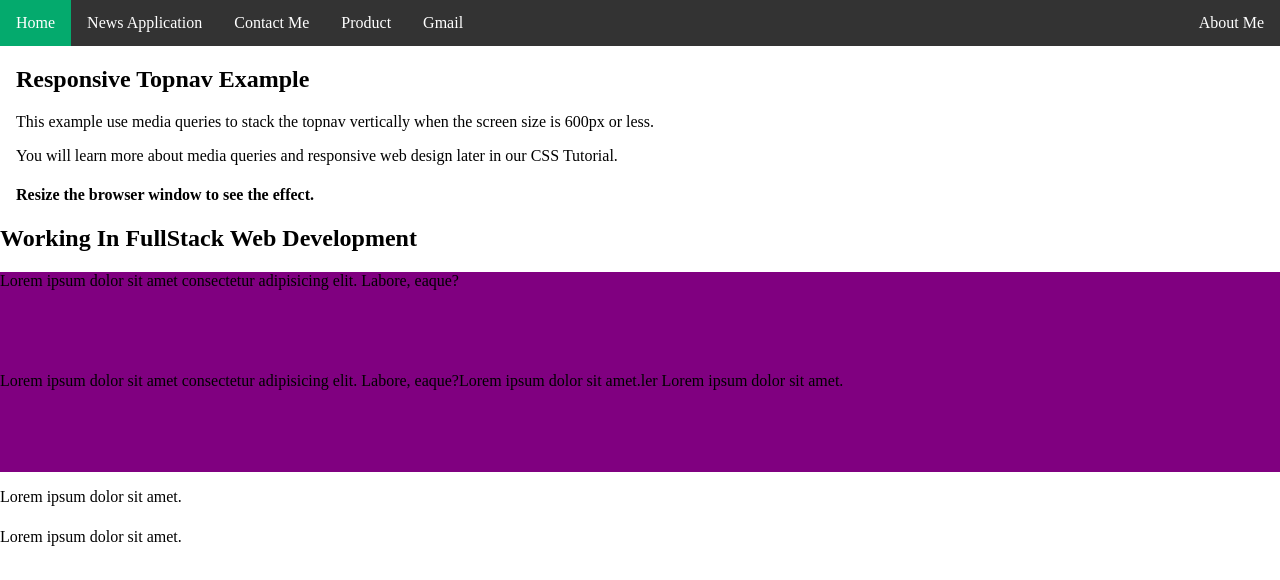
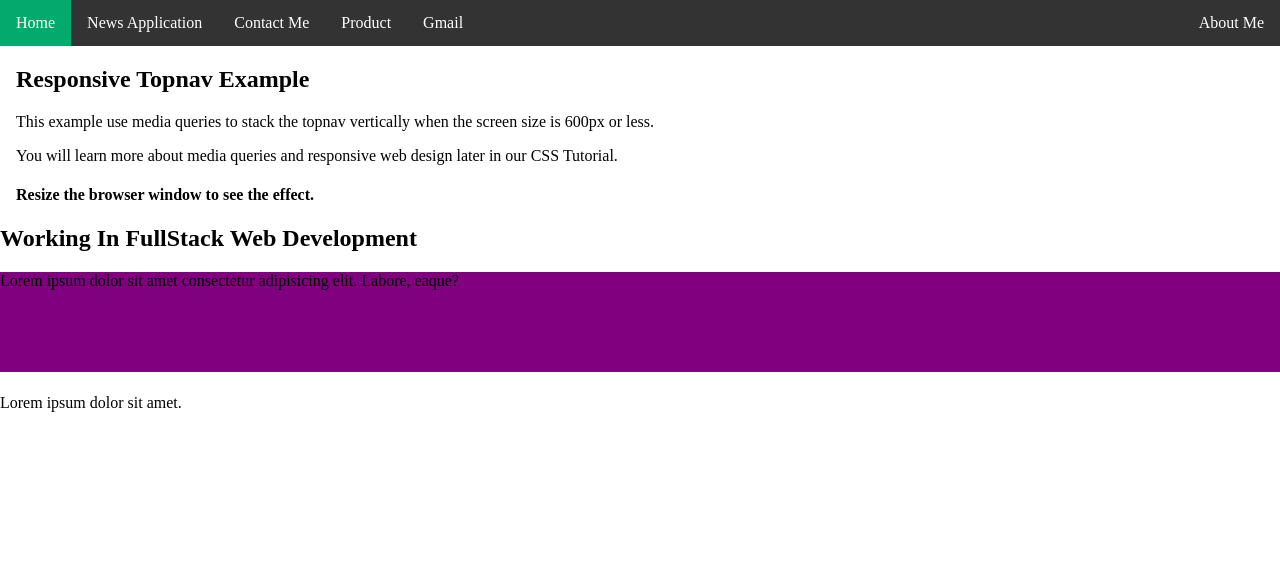
Before and after one commit to FazalAzim/GitHupTest, a plain HTML site: page index.html in a window 1280 px wide. Drawn offline with Linux system fonts and the light colour scheme.

Commit message:
remove paragraph

```diff
--- a/index.html
+++ b/index.html
@@ -70,11 +70,6 @@
     <div style="width: 100%; height: 100px; background-color: purple">
       Lorem ipsum dolor sit amet consectetur adipisicing elit. Labore, eaque?
     </div>
-    <div style="width: 100%; height: 100px; background-color: purple">
-      Lorem ipsum dolor sit amet consectetur adipisicing elit. Labore, eaque?Lorem ipsum dolor sit amet.ler Lorem ipsum
-      dolor sit amet.
-    </div>
-    <p>Lorem ipsum dolor sit amet.</p>
     <h1 id="demo"></h1>
     <p>Lorem ipsum dolor sit amet.</p>
     <script src="programming.js" />
```
